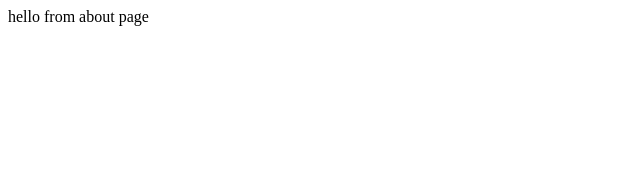
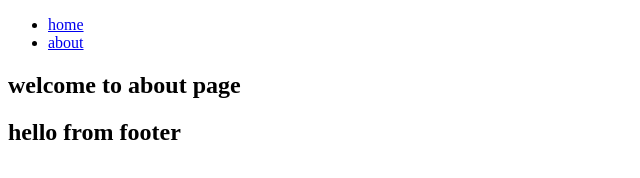
Before and after one commit to kawgh1/gatsby-recipes-app, a Gatsby site: page /about in a window 1280 px wide. Shown: the whole page, without its empty margins (0-640 px from the left). Built offline with nearby package versions, Linux system fonts and the light colour scheme; Gatsby itself is replaced by a stand-in of ours.

Commit message:
basic navbar

```diff
--- /dev/null
+++ b/src/components/Footer.js
@@ -0,0 +1,11 @@
+import React from "react"
+
+function Footer() {
+  return (
+    <div>
+      <h2>hello from footer</h2>
+    </div>
+  )
+}
+
+export default Footer
--- /dev/null
+++ b/src/components/Layout.js
@@ -0,0 +1,15 @@
+import React from "react"
+import Navbar from "./Navbar"
+import Footer from "./Footer"
+
+function Layout({ children }) {
+  return (
+    <>
+      <Navbar />
+      {children}
+      <Footer />
+    </>
+  )
+}
+
+export default Layout
--- /dev/null
+++ b/src/components/Navbar.js
@@ -0,0 +1,19 @@
+import React from "react"
+import { Link } from "gatsby"
+
+function Navbar() {
+  return (
+    <nav>
+      <ul>
+        <li>
+          <Link to="/">home</Link>
+        </li>
+        <li>
+          <Link to="/about">about</Link>
+        </li>
+      </ul>
+    </nav>
+  )
+}
+
+export default Navbar
--- a/src/pages/about.js
+++ b/src/pages/about.js
@@ -1,7 +1,12 @@
 import React from "react"
+import Layout from "../components/Layout"
 
 function about() {
-  return <div>hello from about page</div>
+  return (
+    <Layout>
+      <h2>welcome to about page</h2>
+    </Layout>
+  )
 }
 
 export default about
```
Also changed, not shown: src/pages/index.js (+17 -1 lines), README.md.
